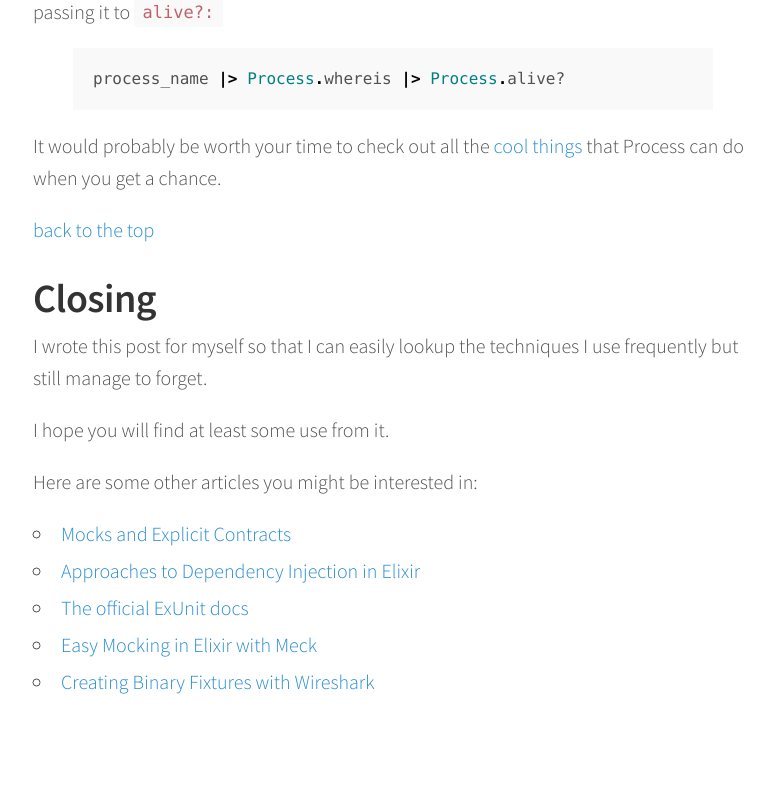
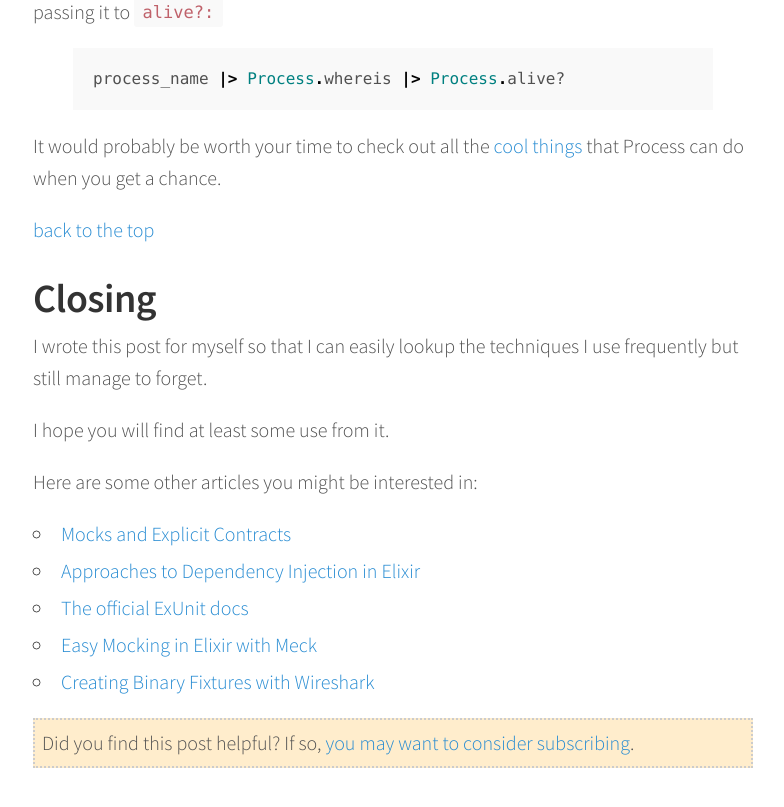
Before and after one commit to jwhiteman/lucidsimple-blog, a Jekyll site: the page built from _posts/2016-01-31-exunit-cheat-sheet.md, in a window 1280 px wide and 900 px high, scrolled down 9085 px. Shown: the top 807 px of the window, without its empty margins (247-1031 px from the left). Built offline with Jekyll 4.4.1, drawn with Linux system fonts in a browser that asks for light colours; Markdown is read by kramdown in place of the engine named in the settings; comment, search, counter and statistics services are not loaded.

Commit message:
add subscribe to last weeks article

```diff
--- a/_posts/2016-01-31-exunit-cheat-sheet.md
+++ b/_posts/2016-01-31-exunit-cheat-sheet.md
@@ -354,3 +354,5 @@ Here are some other articles you might be interested in:
 - <a href="http://elixir-lang.org/docs/master/ex_unit/ExUnit.html">The official ExUnit docs</a>
 - <a href="/2016/01/04/easy-mocking-in-elixir-with-meck.html">Easy Mocking in Elixir with Meck<a/>
 - <a href="/2014/08/14/binary-fixtures-with-wireshark.html">Creating Binary Fixtures with Wireshark</a>
+
+<div class="cta">Did you find this post helpful? If so, <a href="/subscribe">you may want to consider subscribing</a>.</div>
```
